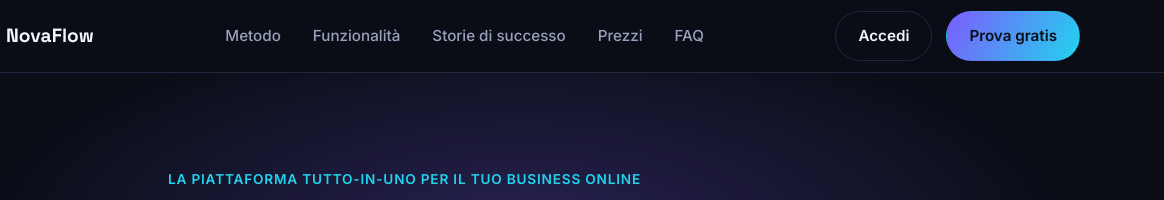
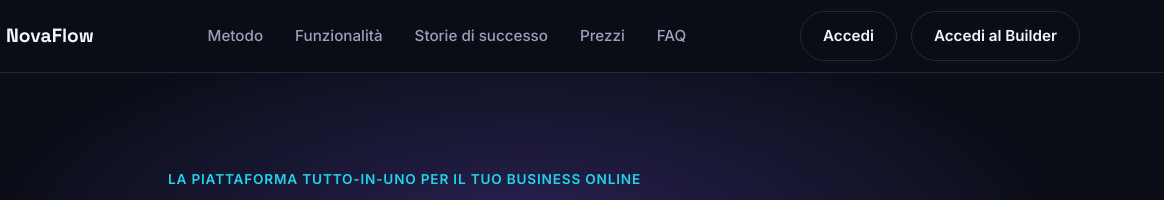
Before and after one commit to ACHI19/Lalente, a plain HTML site: page index.html in a window 1280 px wide. Shown: the top 200 px of the page, 116-1280 px from the left. Drawn offline with Linux system fonts and the light colour scheme.

Commit message:
Replace 'Prova gratis' link with 'Accedi al Builder'

```diff
--- a/index.html
+++ b/index.html
@@ -43,8 +43,8 @@
 
     <div class="header-actions">
       <a href="#login" class="btn btn-ghost">Accedi</a>
-      <a href="#cta-hero" class="btn btn-primary">Prova gratis</a>
-      <button class="nav-toggle" id="navToggle" aria-expanded="false" aria-controls="mainNav" aria-label="Apri il menu">
+      <a href="builder.html" class="btn btn-ghost">Accedi al Builder</a>
+  <button class="nav-toggle" id="navToggle" aria-expanded="false" aria-controls="mainNav" aria-label="Apri il menu">
         <span></span><span></span><span></span>
       </button>
     </div>
```
